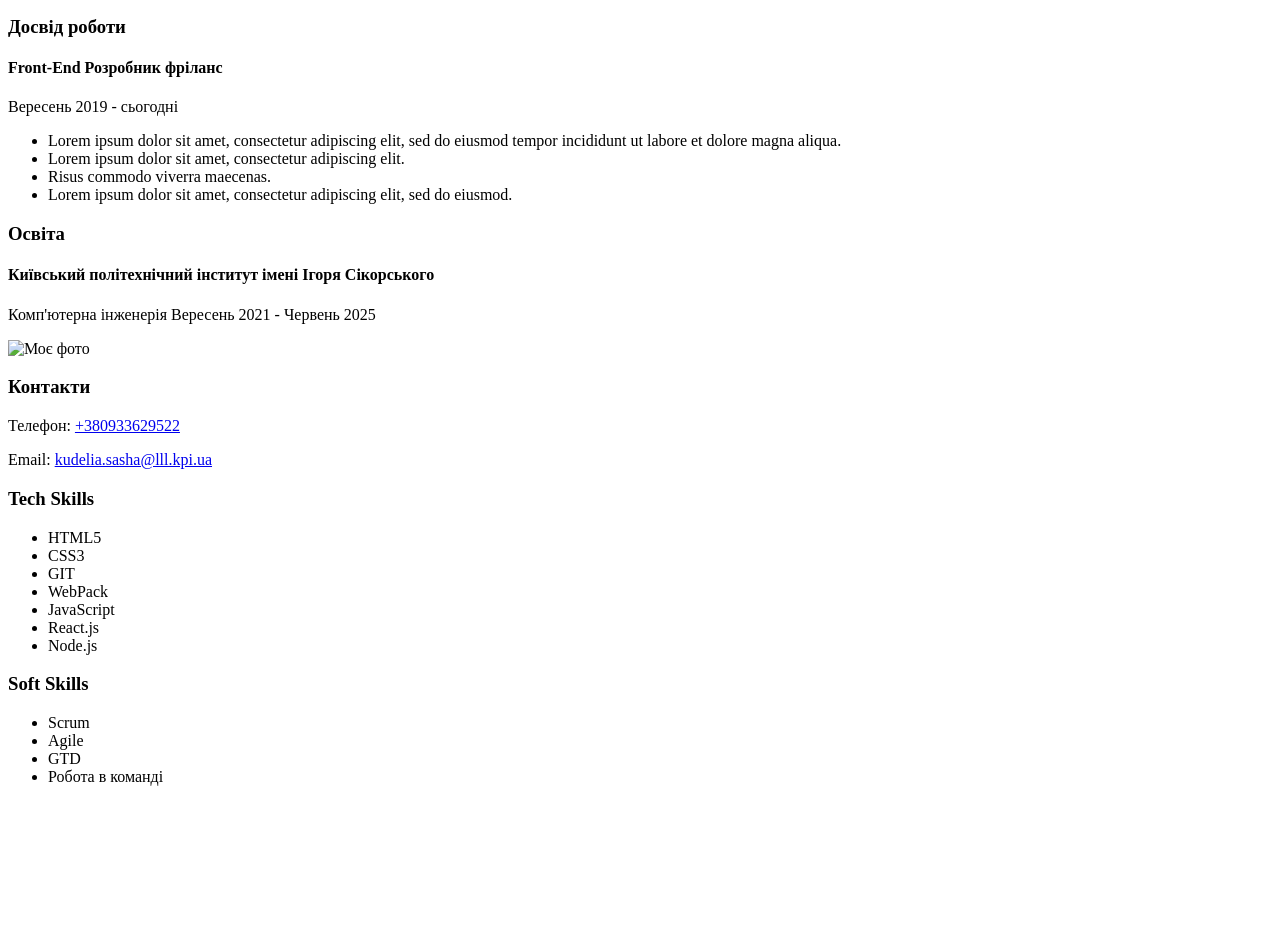
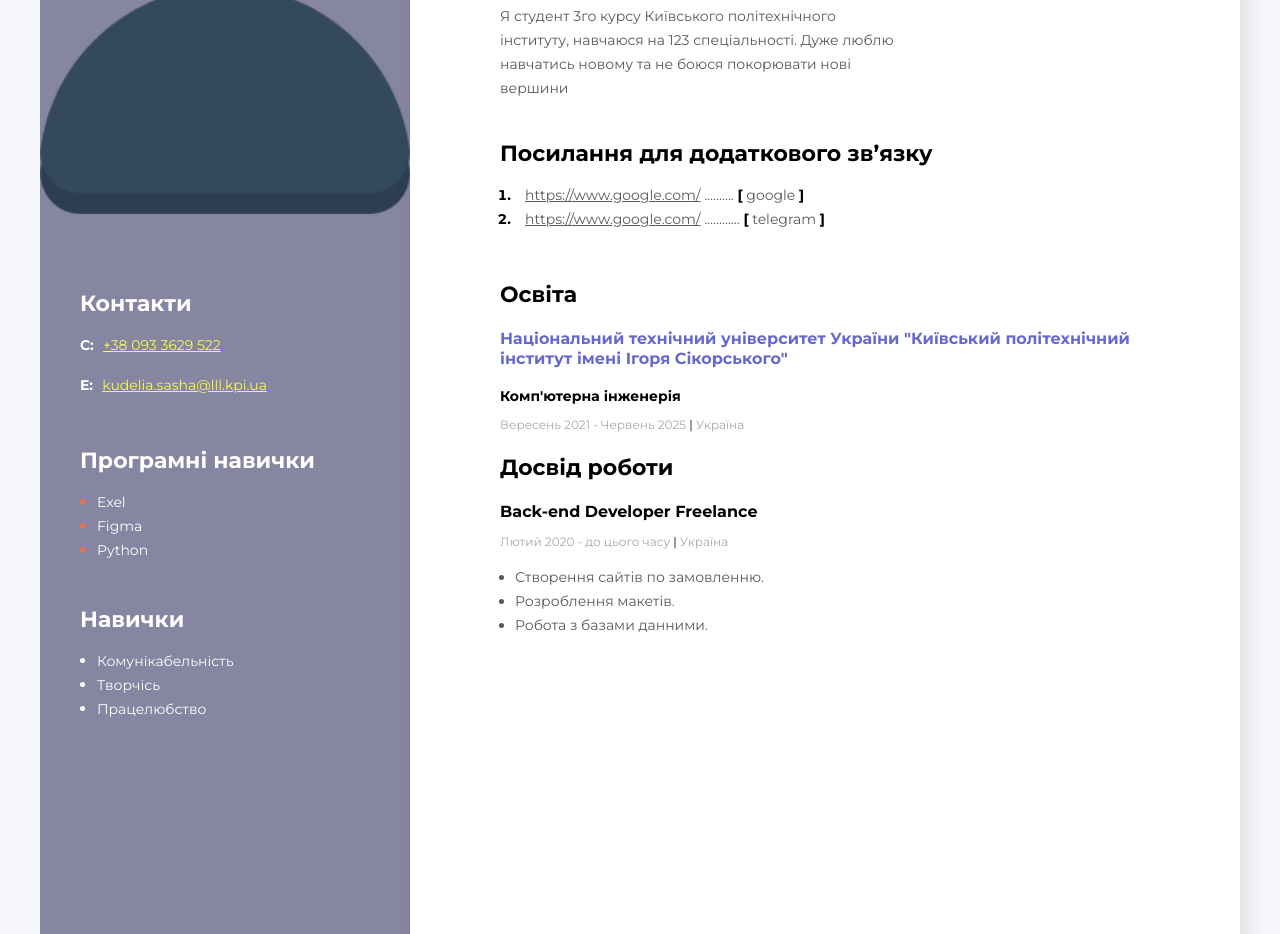
Before and after one commit to xolarkodak/Web-resume, a plain HTML site: page index.html in a window 1280 px wide. Shown: the part 248-1182 px from the top of the page. Before the commit the page ends 1050 px from the top, so only its background shows below. Drawn offline with Linux system fonts and the light colour scheme.

Commit message:
Лаба 2

```diff
--- a/index.html
+++ b/index.html
@@ -1,106 +1,114 @@
 <!DOCTYPE html>
-<html lang="en">
+<html lang="ua">
   <head>
-    <meta charset="UTF-8">
-    <meta name="viewport" content="width=device-width, initial-scale=1.0">
-    <title>Моє резюме</title>
+    <meta charset="UTF-8" />
+    <meta http-equiv="X-UA-Compatible" content="IE=edge" />
+    <meta name="viewport" content="width=device-width, initial-scale=1.0" />
+    <link rel="preconnect" href="https://fonts.googleapis.com" />
+    <link rel="preconnect" href="https://fonts.gstatic.com" crossorigin />
+    <link
+      href="https://fonts.googleapis.com/css2?family=Montserrat:wght@400;700&display=swap"
+      rel="stylesheet" />
+    <link rel="stylesheet" href="styles/styles.css" />
+    <title>Резюме</title>
   </head>
   <body>
-    <!DOCTYPE html>
-<html lang="en">
-<head>
-    <meta charset="UTF-8">
-    <meta http-equiv="X-UA-Compatible" content="IE=edge">
-    <meta name="viewport" content="width=device-width, initial-scale=1.0">
-
-    <title>Моє резюме</title>
-</head>
-
-<body>
-    <div>
-        <section>
-            <div>
-                <h2>Фронтенд бекенд розробник</h2>
-                <h1>ІО-11 Куделя Олександр</h1>
-                <p>Студент 3 курсу. Навчаюся з 2021 року в КПІ імені Сікорського. Бажаю розвиватись в напрямку Web </p>
+    <div class="main">
+      <div class="main-content">
+        <div class="about">
+          <h2 class="about-position">Сайт-візитка</h2>
+          <h1 class="about-name">Куделя Олександр</h1>
+          <p class="about-description">
+            Я студент 3го курсу Київського політехнічного інституту, навчаюся
+            на 123 спеціальності. Дуже люблю навчатись новому та не боюся
+            покорювати нові вершини
+          </p>
         </div>
 
-            <div>
-                <h3>Проекти</h3>
-
-                <ol>
-                    <li>
-                        <a href=" https://www.google.com/">https://www.google.com/</a>
-                        ........................ [ HTML5, CSS3 ]
+        <div class="projects">
+          <h3 class="title">Посилання для додаткового зв’язку</h3>
+          <ol class="projects-list">
+            <li class="project-item">
+              <span class="project"
+                ><a href="#" class="project-link">https://www.google.com/</a>
+                ..........
+                <span class="project-bracket">[</span> google
+                <span class="project-bracket">]</span></span
+              >
             </li>
-                     <li>
-                        <a href="https://www.google.com/">https://www.google.com/</a>
-                        .................[ JavaScript ]
-                    </li>
-                    <li>
-                        <a href="https://www.google.com/">https://www.google.com//</a>
-                        .................... [ React.js, Node.js ]
+            <li class="project-item">
+              <span class="project"
+                ><a href="#" class="project-link">https://www.google.com/</a>
+                ............
+                <span class="project-bracket">[</span> telegram
+                <span class="project-bracket">]</span></span
+              >
             </li>
           </ol>
         </div>
+
+        <div class="education">
+          <h3 class="title-education">Освіта</h3>
+          <h4 class="university">
+            Національний технічний університет України "Київський політехнічний інститут імені Ігоря Сікорського"
+          </h4>
+          <h4 class="specialty">Комп'ютерна інженерія</h4>
+          <p class="period">Вересень 2021 - Червень 2025 <span class="line">|</span> Україна</p>
+        </div>
+
+
+        <div class="work">
+          <h3 class="title">Досвід роботи</h3>
+
           <div>
-                <h3>Досвід роботи</h3>
+            <h4 class="work-position">Back-end Developer Freelance</h4>
+            <p class="period">Лютий 2020 - до цього часу <span class="line">|</span> Україна</p>
+            <ul class="work-list">
+              <li class="work-list-item">Створення сайтів по замовленню.</li>
+              <li class="work-list-item">Розроблення макетів.</li>
+              <li class="work-list-item">Робота з базами данними.</li>
+            </ul>
+          </div>
+        </div>
+      </div>
+
+      <aside class="sidebar">
+        <img src="./img/User.png" alt="user photo" class="photo" />
+
+        <div class="contacts">
+          <h3 class="sidebar-title">Контакти</h3>
           <div>
-                    <h4>Front-End Розробник фріланс </h4>
+            <p>
+              <span class="contact-type">C:</span>
+              <a href="tel:+380971751353" class="contact-link">+38 093 3629 522 </a>
+            </p>
+            <p>
+              <span class="contact-type">E:</span>
+              <a href="kudelia.sasha@lll.kpi.ua" class="contact-link"
+                >kudelia.sasha@lll.kpi.ua</a
+              >
+            </p>
+          </div>
+        </div>
 
-                    <p>Вересень 2019 - сьогодні</p>
-
-                    <ul>
-                        <li> Lorem ipsum dolor sit amet, consectetur adipiscing elit, sed do eiusmod tempor incididunt
-                            ut labore et dolore magna aliqua. </li>
-                        <li>Lorem ipsum dolor sit amet, consectetur adipiscing elit.</li>
-                        <li>Risus commodo viverra maecenas. </li>
-                        <li>Lorem ipsum dolor sit amet, consectetur adipiscing elit, sed do eiusmod.</li>
+        <div class="tech-skills">
+          <h3 class="sidebar-title">Програмні навички</h3>
+          <ul class="tech-skills-list">
+            <li class="tech-skills-item"><span class="tech-skills-text">Exel</span></li>
+            <li class="tech-skills-item"><span class="tech-skills-text">Figma</span></li>
+            <li class="tech-skills-item"><span class="tech-skills-text">Python</span></li>
           </ul>
         </div>
 
-
-            </div>
-            <div>
-                <h3>Освіта</h3>
-
-                <h4>Київський політехнічний інститут імені Ігоря Сікорського</h4>
-                <p>Комп'ютерна інженерія Вересень 2021 - Червень 2025</p>
-
-            </div>
-        </section>
-
-        <aside>
-            <img src="./img/foto.png" alt="Моє фото" width="300px">
-            <div>
-                <h3>Контакти</h3>
-                <p> Телефон: <a href="Телефон:+380933629522">+380933629522 </a></p>
-                <p> Email: <a href="Email:kudelia.sasha@lll.kpi.ua"> kudelia.sasha@lll.kpi.ua </a> </p>
-            </div>
-            <div>
-                <h3>Tech Skills</h3>
-                <ul>
-                    <li>HTML5</li>
-                    <li>CSS3</li>
-                    <li>GIT</li>
-                    <li>WebPack</li>
-                    <li>JavaScript</li>
-                    <li>React.js</li>
-                    <li>Node.js</li>
-                </ul>
-            </div>
-            <div>
-                <h3>Soft Skills</h3>
-                <ul>
-                    <li>Scrum</li>
-                    <li>Agile</li>
-                    <li>GTD</li>
-                    <li>Робота в команді</li>
+        <div class="soft-skills">
+          <h3 class="sidebar-title">Навички</h3>
+          <ul class="soft-skills-list">
+            <li class="soft-skills-item"><span class="soft-skills-text">Комунікабельність</span></li>
+            <li class="soft-skills-item"><span class="soft-skills-text">Творчісь</span></li>
+            <li class="soft-skills-item"><span class="soft-skills-text">Працелюбство</span></li>
           </ul>
         </div>
       </aside>
     </div>
   </body>
 </html>
-</body>
-</html>
--- /dev/null
+++ b/styles/styles.css
@@ -0,0 +1,279 @@
+body {
+  font-family: 'Montserrat', sans-serif;
+  background-color: #f5f7fa;
+}
+
+.main {
+  display: flex;
+  flex-direction: row-reverse;
+  width: 1200px;
+  height: 1600px;
+  left: 40px;
+  top: 40px;
+  margin: 0 auto;
+}
+
+.main-content {
+  background-color: #fff;
+  box-shadow: 6px 6px 20px rgba(0, 0, 0, 0.1);
+  padding: 105px 90px;
+}
+
+.about {
+  margin-bottom: 40px;
+}
+
+.about-position {
+  font-style: normal;
+  font-weight: 700;
+  font-size: 14px;
+  line-height: 17px;
+  color: #000000;
+  margin-bottom: 20px;
+}
+
+.about-name {
+  font-style: normal;
+  font-weight: 700;
+  font-size: 45px;
+  line-height: 55px;
+  color: #000000;
+  margin-bottom: 25px;
+}
+
+.about-description {
+  font-style: normal;
+  font-weight: 400;
+  font-size: 14px;
+  line-height: 24px;
+  color: #595959;
+  width: 400px;
+}
+
+.projects {
+  margin-bottom: 50px;
+}
+
+.title {
+  font-style: normal;
+  font-weight: 700;
+  font-size: 22px;
+  line-height: 27px;
+  color: #000000;
+  margin-bottom: 10px;
+}
+
+.projects-list {
+  padding: 0;
+  margin-left: 15px;
+}
+
+.project-item {
+  font-style: normal;
+  font-weight: 700;
+  font-size: 14px;
+  line-height: 24px;
+  color: #000000;
+}
+
+.project,
+.project-link {
+  font-style: normal;
+  font-weight: 400;
+  font-size: 14px;
+  line-height: 24px;
+  color: #595959;
+}
+
+.project-link {
+  margin-left: 10px;
+}
+
+.project-bracket {
+  font-style: normal;
+  font-weight: 700;
+  font-size: 14px;
+  line-height: 24px;
+  color: #000000;
+}
+
+.work {
+}
+
+.work-position {
+  font-style: normal;
+  font-weight: 700;
+  font-size: 16px;
+  line-height: 20px;
+  color: #000000;
+  margin-bottom: 10px;
+}
+
+.organization,
+.university {
+  font-style: normal;
+  font-weight: 700;
+  font-size: 16px;
+  line-height: 20px;
+}
+
+.period {
+  font-style: normal;
+  font-weight: 400;
+  font-size: 12px;
+  line-height: 15px;
+  color: #a8a8a8;
+  margin-bottom: 10px;
+}
+
+.line {
+  font-style: normal;
+  font-weight: 500;
+  font-size: 12px;
+  line-height: 15px;
+  color: #000000;
+}
+
+.work-list {
+  padding: 0;
+  margin-left: 15px;
+}
+
+.work-list-item {
+  font-style: normal;
+  font-weight: 400;
+  font-size: 14px;
+  line-height: 24px;
+  color: #595959;
+}
+
+.education {
+}
+
+.title-education {
+  font-style: normal;
+  font-weight: 700;
+  font-size: 22px;
+  line-height: 27px;
+  color: #000000;
+  margin-bottom: 12px;
+}
+
+.university {
+  margin-bottom: 12px;
+  color: #6569CE
+}
+
+.specialty {
+  font-style: normal;
+  font-weight: 700;
+  font-size: 14px;
+  line-height: 17px;
+  color: #000000;
+  margin-bottom: 12px;
+}
+
+.sidebar {
+  background-color: #8685a2;
+  padding-top: 40px;
+  width: 370px;
+}
+
+.photo {
+  width: 370px;
+  margin-bottom: 50px;
+}
+
+.contacts {
+  margin-left: 40px;
+}
+
+.tech-skills {
+  margin-left: 40px;
+  margin-bottom: 44px;
+}
+
+.soft-skills {
+  margin-left: 40px;
+  margin-bottom: 44px;
+}
+
+.contacts {
+  margin-bottom: 50px;
+}
+
+.sidebar-title {
+  color: #ffffff;
+  font-style: normal;
+  font-weight: bold;
+  font-size: 22px;
+  line-height: 27px;
+  margin-bottom: 10px;
+}
+
+.contact-type {
+  font-style: normal;
+  font-weight: 700;
+  font-size: 14px;
+  line-height: 24px;
+  color: #ffffff;
+  margin-right: 5px;
+}
+
+.contact-link {
+  font-style: normal;
+  font-weight: 400;
+  font-size: 14px;
+  line-height: 24px;
+  color: #F7FA5B;
+}
+
+.tech-skills-list {
+  color: #fff;
+  padding: 0;
+  margin-left: 17px;
+}
+
+.tech-skills-item {
+  color: #fb6d3a;
+}
+
+.tech-skills-text {
+  color: #fff;
+  font-style: normal;
+  font-weight: 400;
+  font-size: 14px;
+  line-height: 24px;
+}
+
+.soft-skills-list {
+  color: #fff;
+  padding: 0;
+  margin-left: 17px;
+}
+
+.soft-skills-text {
+  color: #fff;
+  font-style: normal;
+  font-weight: 400;
+  font-size: 14px;
+  line-height: 24px;
+}
+
+.languages {
+  margin-left: 40px;
+}
+
+.languages-list {
+  color: #fff;
+  padding: 0;
+  margin-left: 17px;
+}
+
+.languages-text {
+  color: #fff;
+  font-style: normal;
+  font-weight: 400;
+  font-size: 14px;
+  line-height: 24px;
+}
```
Also changed, not shown: img/User.png (added). Lines whose indentation alone changed are shown as unchanged.
